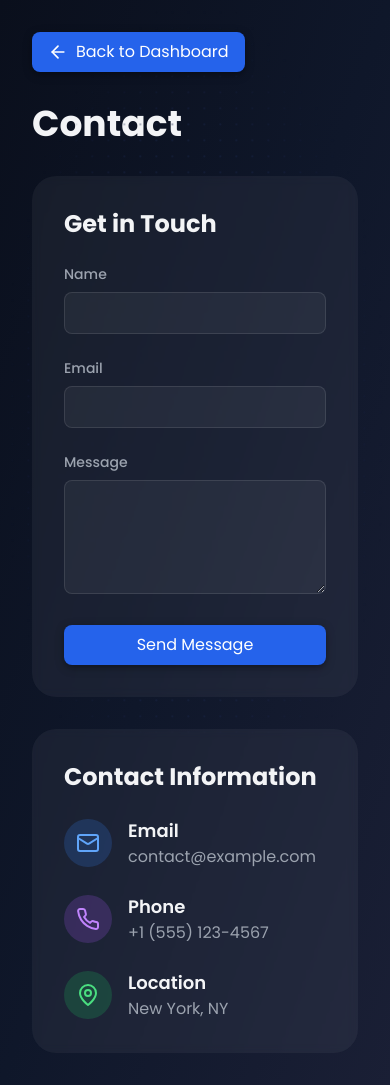
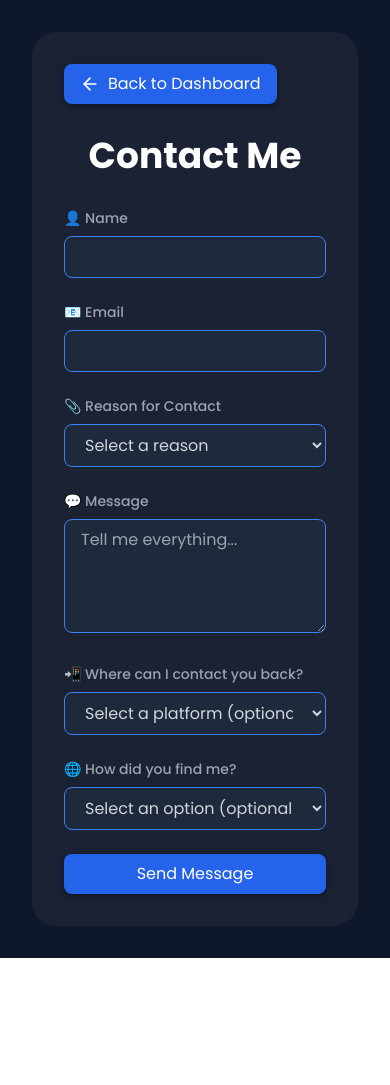
Before and after one commit to Kalpan2007/My_Portfolio, a React (Vite) app: page /contact in a window 390 px wide. After the commit the page ends 958 px from the top, so only its background shows below. Built offline with nearby package versions, Linux system fonts and the light colour scheme.

Commit message:
make more clean and responsive

```diff
--- a/src/pages/Contact.tsx
+++ b/src/pages/Contact.tsx
@@ -1,124 +1,174 @@
 import React, { useState } from 'react';
 import { motion } from 'framer-motion';
-import { Mail, MapPin, Phone } from 'lucide-react';
 import { useForm, ValidationError } from '@formspree/react';
 import PageTransition from '../components/PageTransition';
 import BackToDashboard from '../components/BackToDashboard';
 
 const Contact = () => {
-  const [state, handleSubmit] = useForm("xkgrnnoy"); // Replace "yourFormspreeID" with your actual Formspree form ID
+  const [state, handleSubmit] = useForm("xkgrnnoy"); // Replace with your actual Formspree form ID
+  const [selectedPlatform, setSelectedPlatform] = useState<string>('');
 
   return (
     <PageTransition>
-      <div className="min-h-screen p-8">
-        <div className="max-w-7xl mx-auto">
+      <div className="min-h-screen flex items-center justify-center p-8 bg-[#0f172a]">
+        <div className="max-w-3xl w-full bg-white/5 backdrop-blur-sm rounded-3xl p-8">
           <div className="mb-8">
             <BackToDashboard />
           </div>
 
-          <h1 className="text-4xl font-bold mb-8">Contact</h1>
+          <h1 className="text-4xl font-bold text-center mb-8 text-white">Contact Me</h1>
 
-          <div className="grid grid-cols-1 lg:grid-cols-2 gap-8">
           <motion.div
-              initial={{ opacity: 0, x: -20 }}
-              animate={{ opacity: 1, x: 0 }}
-              className="backdrop-blur-sm rounded-3xl p-8 bg-white/5"
+            initial={{ opacity: 0, y: 20 }}
+            animate={{ opacity: 1, y: 0 }}
+            className="space-y-6"
           >
-              <h2 className="text-2xl font-bold mb-6">Get in Touch</h2>
             <form onSubmit={handleSubmit} className="space-y-6">
+              {/* Name */}
               <div>
                 <label htmlFor="name" className="block text-sm font-medium text-gray-400 mb-2">
-                    Name
+                  👤 Name
                 </label>
                 <input
                   type="text"
                   id="name"
                   name="name"
-                    className="w-full px-4 py-2 rounded-lg bg-white/5 border border-white/10 focus:border-blue-500 focus:outline-none focus:ring-1 focus:ring-blue-500"
+                  required
+                  className="w-full px-4 py-2 rounded-lg bg-[#1e293b] text-gray-300 border border-[#3b82f6] focus:border-blue-500 focus:outline-none focus:ring-2 focus:ring-blue-500 hover:bg-[#273549] transition-all"
                 />
               </div>
+
+              {/* Email */}
               <div>
                 <label htmlFor="email" className="block text-sm font-medium text-gray-400 mb-2">
-                    Email
+                  📧 Email
                 </label>
                 <input
                   type="email"
                   id="email"
                   name="email"
-                    className="w-full px-4 py-2 rounded-lg bg-white/5 border border-white/10 focus:border-blue-500 focus:outline-none focus:ring-1 focus:ring-blue-500"
+                  required
+                  className="w-full px-4 py-2 rounded-lg bg-[#1e293b] text-gray-300 border border-[#3b82f6] focus:border-blue-500 focus:outline-none focus:ring-2 focus:ring-blue-500 hover:bg-[#273549] transition-all"
                 />
-                  <ValidationError
-                    prefix="Email"
-                    field="email"
-                    errors={state.errors}
-                  />
+                <ValidationError prefix="Email" field="email" errors={state.errors} />
               </div>
+
+              {/* Reason */}
+              <div>
+                <label htmlFor="reason" className="block text-sm font-medium text-gray-400 mb-2">
+                  📎 Reason for Contact
+                </label>
+                <select
+                  id="reason"
+                  name="reason"
+                  required
+                  className="w-full px-4 py-2 rounded-lg bg-[#1e293b] text-gray-300 border border-[#3b82f6] focus:border-blue-500 focus:outline-none focus:ring-2 focus:ring-blue-500 hover:bg-[#273549] transition-all"
+                >
+                  <option value="" className="bg-[#1e293b] text-gray-400">Select a reason</option>
+                  <option value="collaboration" className="bg-[#1e293b] text-gray-300">🤝 Collaboration</option>
+                  <option value="freelance" className="bg-[#1e293b] text-gray-300">💼 Freelance</option>
+                  <option value="feedback" className="bg-[#1e293b] text-gray-300">📝 Feedback</option>
+                  <option value="hiring" className="bg-[#1e293b] text-gray-300">🚀 Hiring</option>
+                  <option value="other" className="bg-[#1e293b] text-gray-300">✨ Other</option>
+                </select>
+              </div>
+
+              {/* Message */}
               <div>
                 <label htmlFor="message" className="block text-sm font-medium text-gray-400 mb-2">
-                    Message
+                  💬 Message
                 </label>
                 <textarea
                   id="message"
                   name="message"
                   rows={4}
-                    className="w-full px-4 py-2 rounded-lg bg-white/5 border border-white/10 focus:border-blue-500 focus:outline-none focus:ring-1 focus:ring-blue-500"
+                  required
+                  placeholder="Tell me everything..."
+                  className="w-full px-4 py-2 rounded-lg bg-[#1e293b] text-gray-300 border border-[#3b82f6] focus:border-blue-500 focus:outline-none focus:ring-2 focus:ring-blue-500 hover:bg-[#273549] transition-all"
                 />
-                  <ValidationError
-                    prefix="Message"
-                    field="message"
-                    errors={state.errors}
+                <ValidationError prefix="Message" field="message" errors={state.errors} />
+              </div>
+
+              {/* Contact Back Platform Dropdown */}
+              <div>
+                <label htmlFor="platform" className="block text-sm font-medium text-gray-400 mb-2">
+                  📲 Where can I contact you back?
+                </label>
+                <select
+                  id="platform"
+                  name="platform"
+                  value={selectedPlatform}
+                  onChange={(e: React.ChangeEvent<HTMLSelectElement>) => setSelectedPlatform(e.target.value)}
+                  className="w-full px-4 py-2 rounded-lg bg-[#1e293b] text-gray-300 border border-[#3b82f6] focus:border-blue-500 focus:outline-none focus:ring-2 focus:ring-blue-500 hover:bg-[#273549] transition-all"
+                >
+                  <option value="" className="bg-[#1e293b] text-gray-400">Select a platform (optional)</option>
+                  <option value="instagram" className="bg-[#1e293b] text-gray-300">Instagram</option>
+                  <option value="whatsapp" className="bg-[#1e293b] text-gray-300">WhatsApp</option>
+                  <option value="linkedin" className="bg-[#1e293b] text-gray-300">LinkedIn</option>
+                  <option value="telegram" className="bg-[#1e293b] text-gray-300">Telegram</option>
+                  <option value="discord" className="bg-[#1e293b] text-gray-300">Discord</option>
+                  <option value="other" className="bg-[#1e293b] text-gray-300">Other</option>
+                </select>
+              </div>
+
+              {/* Conditionally Rendered Input */}
+              {selectedPlatform && (
+                <div>
+                  <label htmlFor="platformDetail" className="block text-sm font-medium text-gray-400 mb-2">
+                    {`Your ${selectedPlatform.charAt(0).toUpperCase() + selectedPlatform.slice(1)} ID`}
+                  </label>
+                  <input
+                    type={selectedPlatform === 'whatsapp' ? 'number' : 'text'}
+                    id="platformDetail"
+                    name="platformDetail"
+                    placeholder={
+                      {
+                        instagram: '@username',
+                        whatsapp: 'WhatsApp Number',
+                        linkedin: 'LinkedIn Profile URL',
+                        telegram: '@username',
+                        discord: 'User#1234',
+                        other: 'Preferred method',
+                      }[selectedPlatform]
+                    }
+                    className="w-full px-4 py-2 rounded-lg bg-[#1e293b] text-gray-300 border border-[#3b82f6] focus:border-blue-500 focus:outline-none focus:ring-2 focus:ring-blue-500 hover:bg-[#273549] transition-all"
                   />
                 </div>
+              )}
+
+              {/* How did you find me? */}
+              <div>
+                <label htmlFor="referral" className="block text-sm font-medium text-gray-400 mb-2">
+                  🌐 How did you find me?
+                </label>
+                <select
+                  id="referral"
+                  name="referral"
+                  className="w-full px-4 py-2 rounded-lg bg-[#1e293b] text-gray-300 border border-[#3b82f6] focus:border-blue-500 focus:outline-none focus:ring-2 focus:ring-blue-500 hover:bg-[#273549] transition-all"
+                >
+                  <option value="" className="bg-[#1e293b] text-gray-400">Select an option (optional)</option>
+                  <option value="linkedin" className="bg-[#1e293b] text-gray-300">LinkedIn</option>
+                  <option value="portfolio" className="bg-[#1e293b] text-gray-300">This Portfolio</option>
+                  <option value="google" className="bg-[#1e293b] text-gray-300">Google</option>
+                  <option value="friend" className="bg-[#1e293b] text-gray-300">Friend</option>
+                  <option value="other" className="bg-[#1e293b] text-gray-300">Other</option>
+                </select>
+              </div>
+
+              {/* Submit Button */}
               <button
                 type="submit"
                 disabled={state.submitting}
                 className="w-full px-4 py-2 rounded-lg bg-blue-600 hover:bg-blue-700 text-white transition-all duration-300 shadow-md drop-shadow-[0_2px_4px_rgba(0,0,0,0.3)] flex items-center justify-center gap-2 hover:scale-102 hover:shadow-[0_0_12px_#3b82f6]"
               >
-                  {state.submitting ? "Sending..." : "Send Message"}
+                {state.submitting ? 'Sending...' : 'Send Message'}
               </button>
+
+              {state.succeeded && (
+                <p className="text-green-500 mt-4 text-center">✨ Thank you! Your message has been sent.</p>
+              )}
             </form>
-              {state.succeeded && (
-                <p className="text-green-500 mt-4">Thank you! Your message has been sent.</p>
-              )}
           </motion.div>
-
-            <motion.div
-              initial={{ opacity: 0, x: 20 }}
-              animate={{ opacity: 1, x: 0 }}
-              className="backdrop-blur-sm rounded-3xl p-8 bg-white/5"
-            >
-              <h2 className="text-2xl font-bold mb-6">Contact Information</h2>
-              <div className="space-y-6">
-                <div className="flex items-center gap-4">
-                  <div className="w-12 h-12 rounded-full bg-blue-500/20 flex items-center justify-center">
-                    <Mail className="w-6 h-6 text-blue-400" />
-                  </div>
-                  <div>
-                    <h3 className="text-lg font-semibold">Email</h3>
-                    <p className="text-gray-400">contact@example.com</p>
-                  </div>
-                </div>
-                <div className="flex items-center gap-4">
-                  <div className="w-12 h-12 rounded-full bg-purple-500/20 flex items-center justify-center">
-                    <Phone className="w-6 h-6 text-purple-400" />
-                  </div>
-                  <div>
-                    <h3 className="text-lg font-semibold">Phone</h3>
-                    <p className="text-gray-400">+1 (555) 123-4567</p>
-                  </div>
-                </div>
-                <div className="flex items-center gap-4">
-                  <div className="w-12 h-12 rounded-full bg-green-500/20 flex items-center justify-center">
-                    <MapPin className="w-6 h-6 text-green-400" />
-                  </div>
-                  <div>
-                    <h3 className="text-lg font-semibold">Location</h3>
-                    <p className="text-gray-400">New York, NY</p>
-                  </div>
-                </div>
-              </div>
-            </motion.div>
-          </div>
         </div>
       </div>
     </PageTransition>
```
Lines whose indentation alone changed are shown as unchanged.
